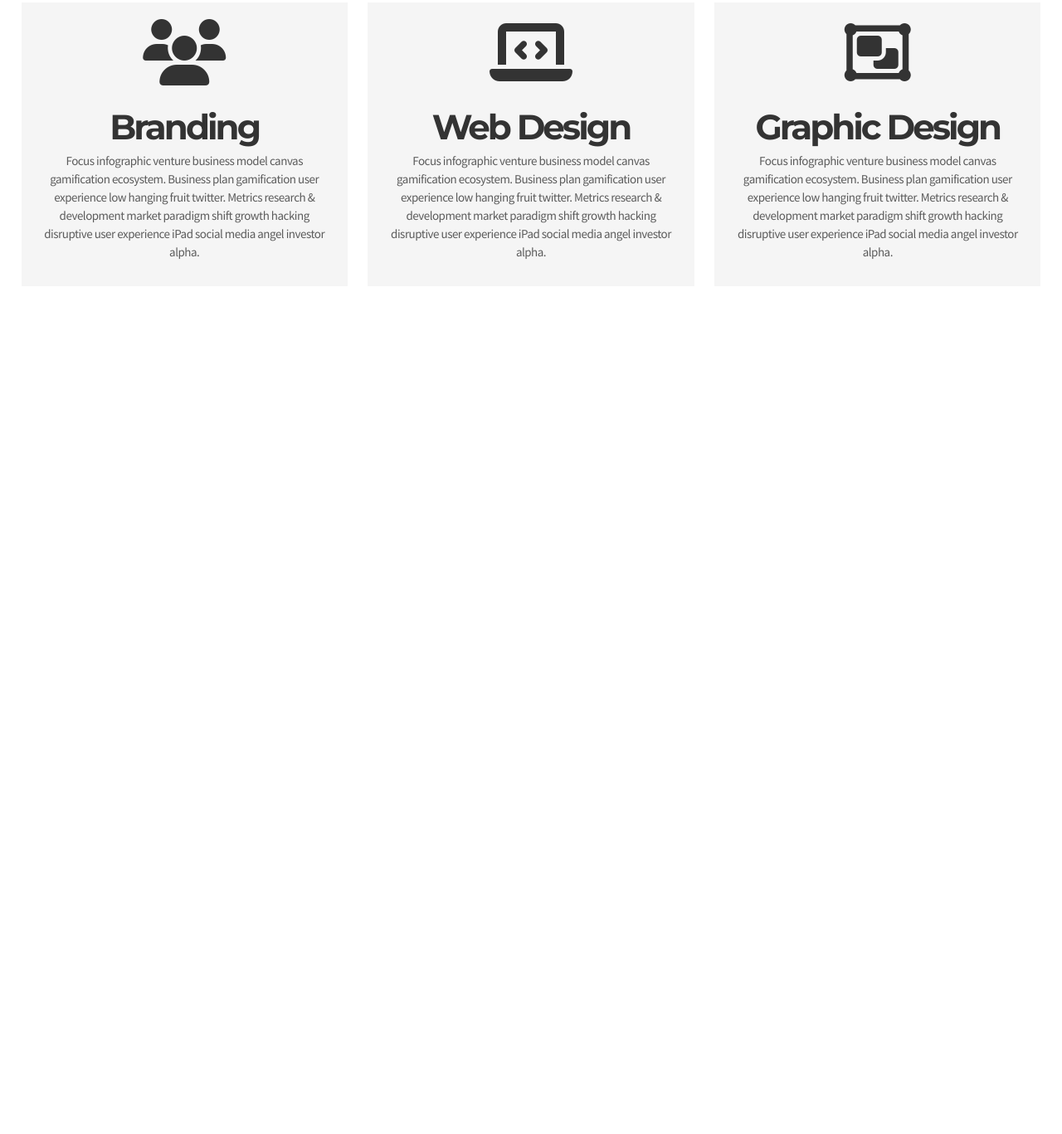
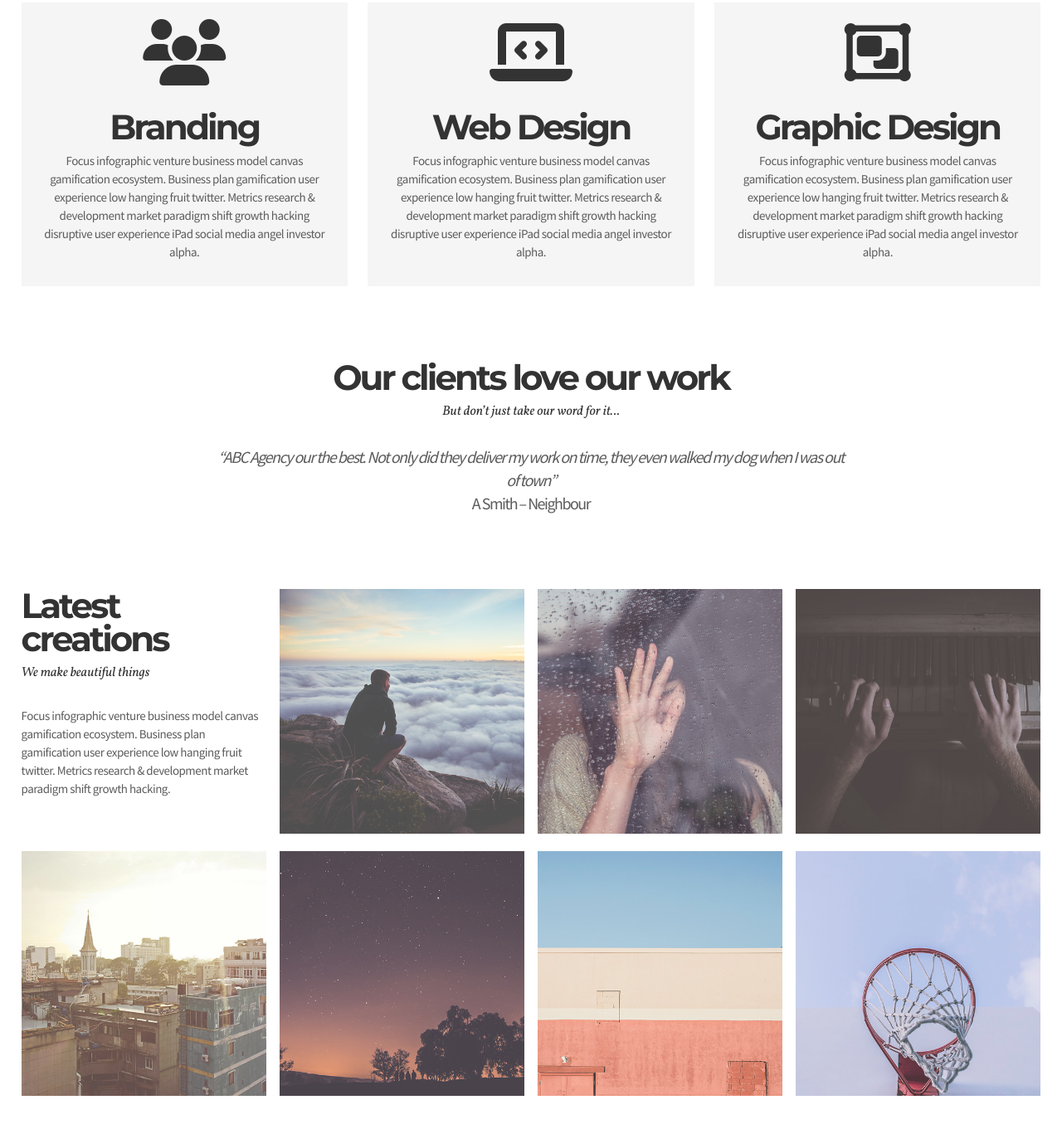
Before and after one commit to kammar20/ABC_agency-website, a plain HTML site: page index.html in a window 1280 px wide. Shown: the part 2424-3791 px from the top of the page at 83% size. Before the commit the page ends 2795 px from the top, so only its background shows below. Drawn offline with Linux system fonts and the light colour scheme.

Commit message:
added testimonial and portfolio

```diff
--- a/css/style.css
+++ b/css/style.css
@@ -306,6 +306,82 @@ a {
 }
 /********** Section 3 - Service End **********/
 
+/*********** Section 4 - Testimonial Start ***********/
+.sec4 {
+ max-width: 70%;
+ margin: 0 auto;
+ padding: 5%;
+ text-align: center;
+}
+.testimonial h2 {
+ margin-bottom: 1rem;
+ font-size: 4.2rem;
+ line-height: 40px;
+ font-weight: 700;
+ letter-spacing: -3px;
+}
+.testimonial h5 {
+ margin-bottom: 3rem;
+ font-size: 16px;
+ line-height: 22px;
+ font-style: italic;
+ font-weight: 400;
+}
+.testimonial p {
+ /* color: var(--dgray); */
+ font-size: 20px;
+ line-height: 28px;
+ letter-spacing: -1.5px;
+}
+/*********** Section 4 - Testimonial End ***********/
+
+/*********** Section 5 - Portfolio Start ********** */
+.sec5 {
+ padding: 2%;
+}
+.portfolio {
+ display: flex;
+ flex-flow: row wrap;
+ justify-content: space-between;
+}
+.common-img-gallery {
+ width: 24%;
+ margin-bottom: 1.5%;
+}
+.common-img-gallery img {
+ width: 100%;
+ opacity: 0.8;
+ transition: all 0.8s ease-in-out;
+}
+.common-img-gallery img:hover {
+ opacity: 1;
+ cursor: pointer;
+ transform: scale(1.1, 1.1);
+}
+
+.common-img-gallery h2 {
+ margin-bottom: 1rem;
+ font-size: 4.2rem;
+ line-height: 40px;
+ font-weight: 700;
+ letter-spacing: -3px;
+}
+.common-img-gallery h5 {
+ margin-bottom: 3rem;
+ font-size: 16px;
+ line-height: 22px;
+ font-style: italic;
+ font-weight: 400;
+}
+.common-img-gallery p {
+ margin-bottom: 0.5rem;
+ font-size: 15px;
+ line-height: 22px;
+ font-weight: 400;
+ letter-spacing: -0.5px;
+}
+/*********** Section 5 - Portfolio End ********** */
+
 /********** Media Query For Mobile **********/
 
 @media only screen and (min-width: 200px) and (max-width: 850px) {
@@ -411,4 +487,25 @@ a {
   padding: 2rem;
   margin-bottom: 2%;
  }
+ /* sec 4 */
+ .testimonial p {
+  margin-bottom: 5rem;
+ }
+ /* sec 5 */
+ .portfolio {
+  flex-flow: column nowrap;
+ }
+ .common-img-gallery {
+  width: 100%;
+  /* text-align: center; */
+ }
+ .common-img-gallery img:hover {
+  opacity: 1;
+  border: 1px solid #fff;
+  cursor: pointer;
+  transform: none;
+ }
+ .common-img-gallery p {
+  margin-bottom: 1rem;
+ }
 }
--- a/index.html
+++ b/index.html
@@ -163,5 +163,62 @@
    </div>
   </section>
   <!--********** Section 3 - Service End **********-->
+
+  <!--********** Section 4 - Testimonial Start **********-->
+  <section class="sec4">
+   <div class="testimonial">
+    <h2>Our clients love our work</h2>
+    <h5>But don’t just take our word for it...</h5>
+    <p>
+     <em
+      >“ABC Agency our the best. Not only did they deliver my work on time, they
+      even walked my dog when I was out of town”</em
+     >
+     <br />
+     A Smith – Neighbour
+    </p>
+   </div>
+  </section>
+  <!--********** Section 4 - Testimonial End **********-->
+
+  <!--********** Section 5 - Portfolio Start **********-->
+  <section class="sec5">
+   <div class="portfolio">
+    <div class="img-gallery-1 common-img-gallery">
+     <h2>
+      Latest <br />
+      creations
+     </h2>
+     <h5>We make beautiful things</h5>
+     <p>
+      Focus infographic venture business model canvas gamification ecosystem.
+      Business plan gamification user experience low hanging fruit twitter.
+      Metrics research & development market paradigm shift growth hacking.
+     </p>
+    </div>
+    <div class="img-gallery-2 common-img-gallery">
+     <img src="./img/img1.jpg" alt="" />
+    </div>
+    <div class="img-gallery-3 common-img-gallery">
+     <img src="./img/img2.jpg" alt="" />
+    </div>
+    <div class="img-gallery-4 common-img-gallery">
+     <img src="./img/img3.jpg" alt="" />
+    </div>
+    <div class="img-gallery-5 common-img-gallery">
+     <img src="./img/img4.jpg" alt="" />
+    </div>
+    <div class="img-gallery-6 common-img-gallery">
+     <img src="./img/img5.jpg" alt="" />
+    </div>
+    <div class="img-gallery-7 common-img-gallery">
+     <img src="./img/img6.jpg" alt="" />
+    </div>
+    <div class="img-gallery-8 common-img-gallery">
+     <img src="./img/img7.jpg" alt="" />
+    </div>
+   </div>
+  </section>
+  <!--********** Section 5 - Portfolio End **********-->
  </body>
 </html>
```
